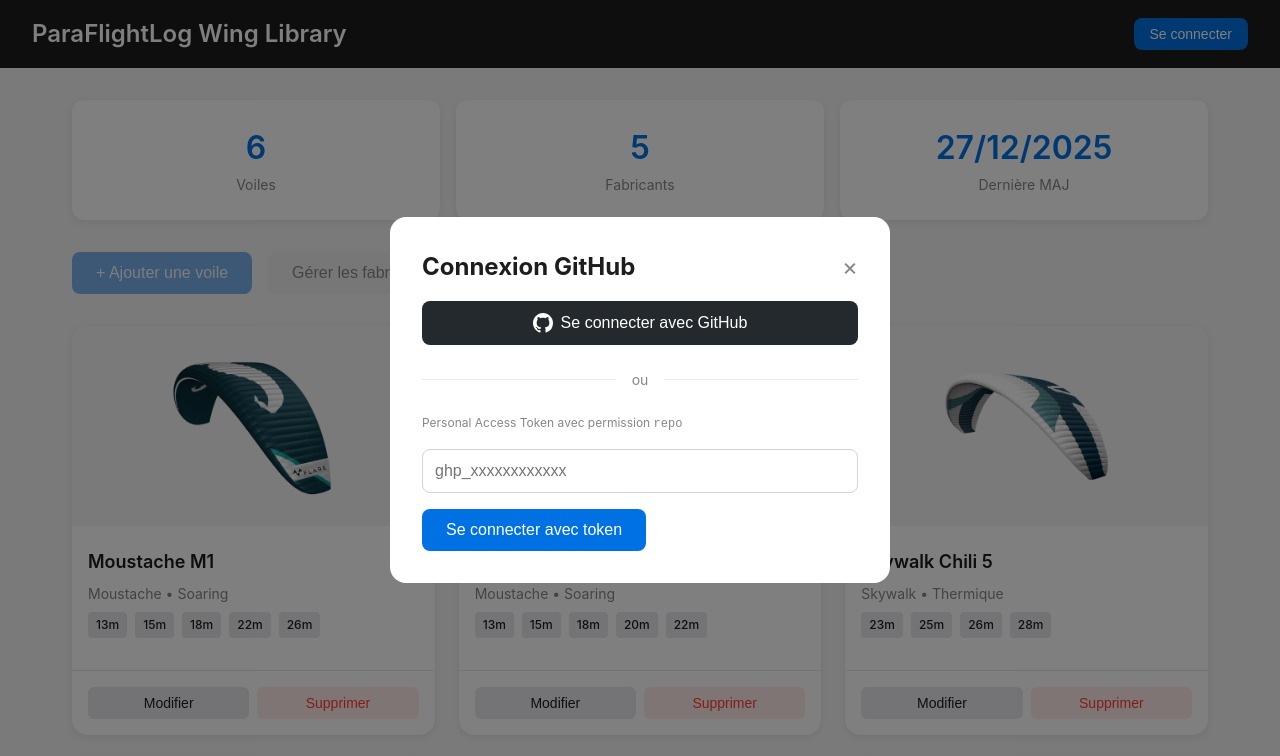
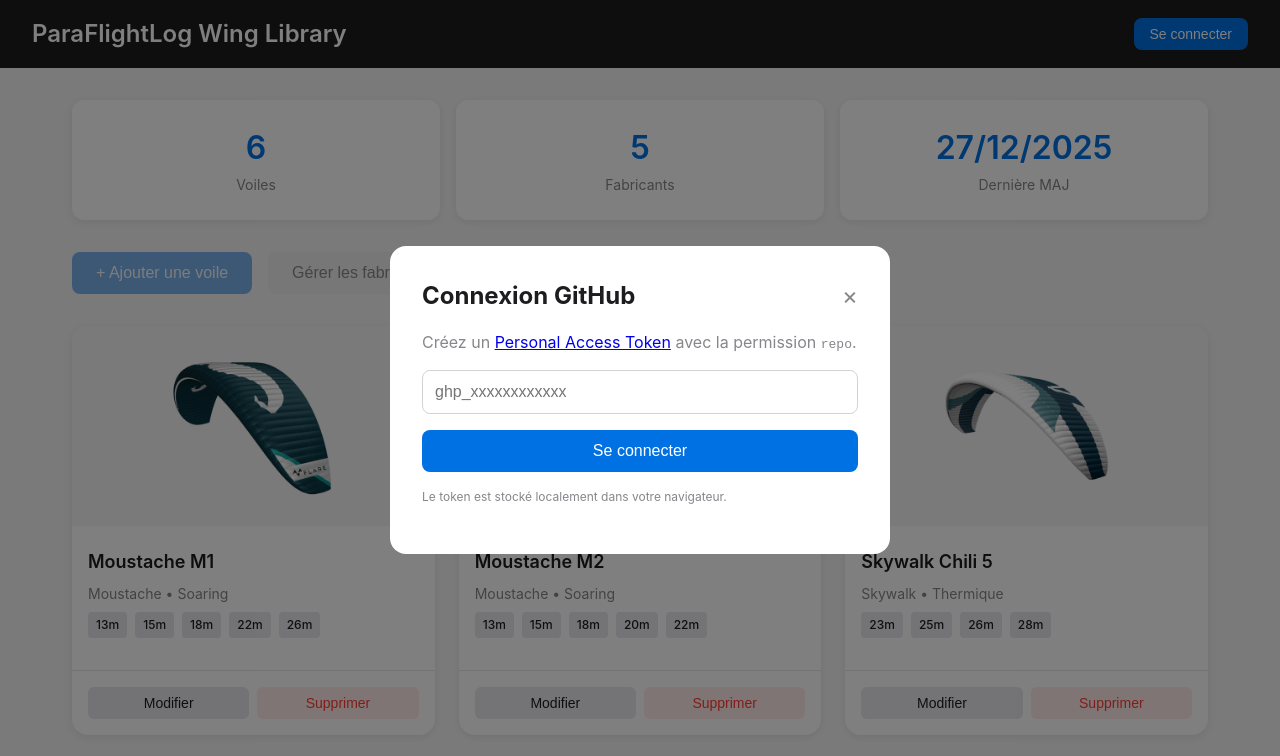
Before and after one commit to XavierKain/paraflightlog-wings, a plain HTML site: page admin/index.html in a window 1280 px wide. Both pictures are taken after a click on the button "Se connecter". Shown: the top 756 px of the page. Drawn offline with Linux system fonts and the light colour scheme.

Commit message:
Simplify login modal - remove OAuth button (CORS issue)

```diff
--- a/admin/index.html
+++ b/admin/index.html
@@ -60,25 +60,14 @@
             <span class="close" onclick="closeModal('login-modal')">&times;</span>
             <h2>Connexion GitHub</h2>
 
-            <!-- Section Token (par défaut) -->
+            <!-- Section Token -->
             <div id="token-input-section">
-                <!-- Bouton OAuth (si configuré) -->
-                <button class="btn btn-github" onclick="loginWithGitHub()">
-                    <svg height="20" viewBox="0 0 16 16" width="20" style="margin-right: 8px;">
-                        <path fill="currentColor" d="M8 0C3.58 0 0 3.58 0 8c0 3.54 2.29 6.53 5.47 7.59.4.07.55-.17.55-.38 0-.19-.01-.82-.01-1.49-2.01.37-2.53-.49-2.69-.94-.09-.23-.48-.94-.82-1.13-.28-.15-.68-.52-.01-.53.63-.01 1.08.58 1.23.82.72 1.21 1.87.87 2.33.66.07-.52.28-.87.51-1.07-1.78-.2-3.64-.89-3.64-3.95 0-.87.31-1.59.82-2.15-.08-.2-.36-1.02.08-2.12 0 0 .67-.21 2.2.82.64-.18 1.32-.27 2-.27.68 0 1.36.09 2 .27 1.53-1.04 2.2-.82 2.2-.82.44 1.1.16 1.92.08 2.12.51.56.82 1.27.82 2.15 0 3.07-1.87 3.75-3.65 3.95.29.25.54.73.54 1.48 0 1.07-.01 1.93-.01 2.2 0 .21.15.46.55.38A8.013 8.013 0 0016 8c0-4.42-3.58-8-8-8z"/>
-                    </svg>
-                    Se connecter avec GitHub
-                </button>
-
-                <div class="divider">
-                    <span>ou</span>
-                </div>
-
-                <p class="form-hint">Personal Access Token avec permission <code>repo</code></p>
+                <p style="margin-bottom: 1rem;">Créez un <a href="https://github.com/settings/tokens/new?scopes=repo&description=ParaFlightLog%20Wing%20Admin" target="_blank">Personal Access Token</a> avec la permission <code>repo</code>.</p>
                 <div class="form-group">
                     <input type="password" id="github-token" placeholder="ghp_xxxxxxxxxxxx">
                 </div>
-                <button class="btn btn-primary" onclick="login()">Se connecter avec token</button>
+                <button class="btn btn-primary" onclick="login()" style="width: 100%;">Se connecter</button>
+                <p class="form-hint" style="margin-top: 1rem;">Le token est stocké localement dans votre navigateur.</p>
             </div>
 
             <!-- Section Device Flow (pendant l'attente OAuth) -->
```
